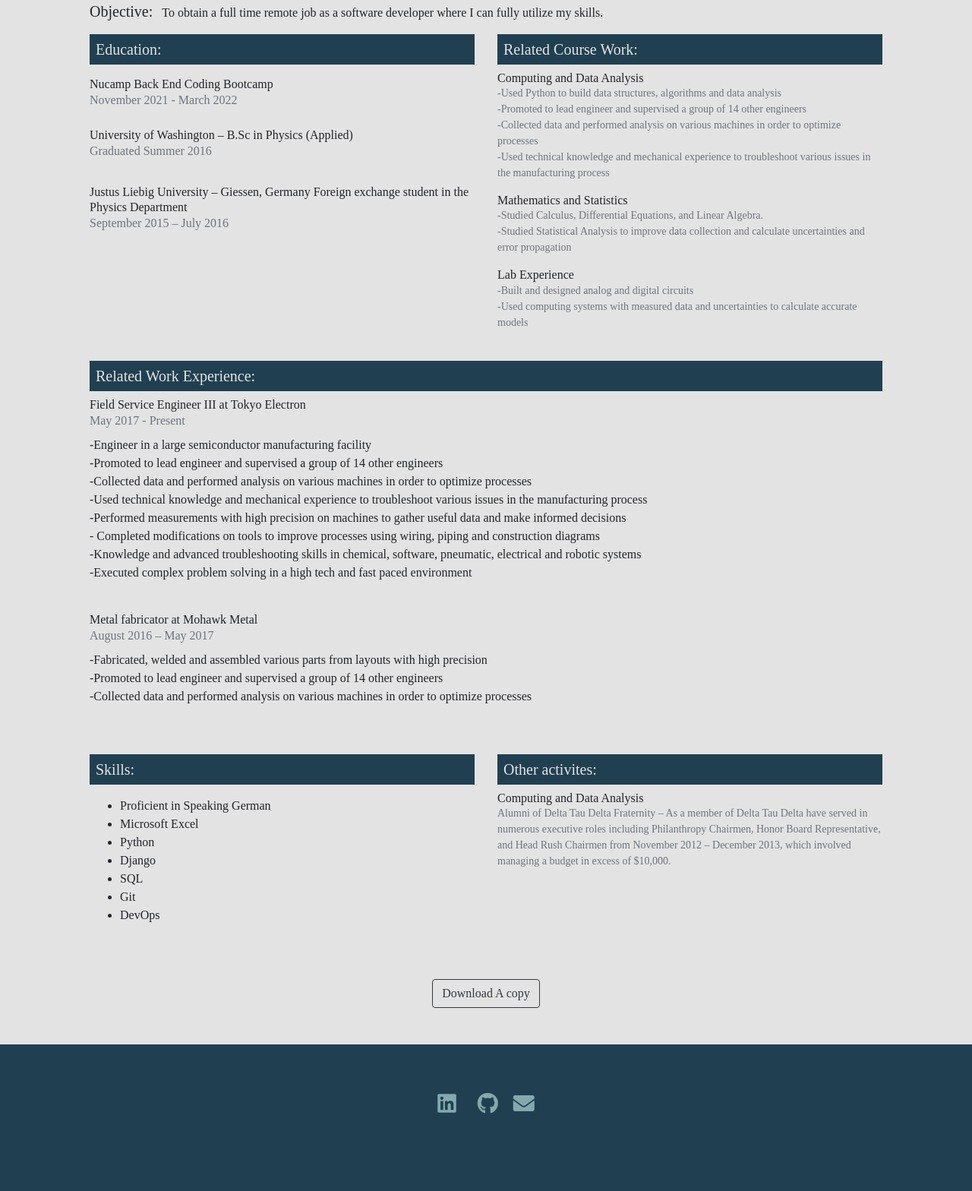
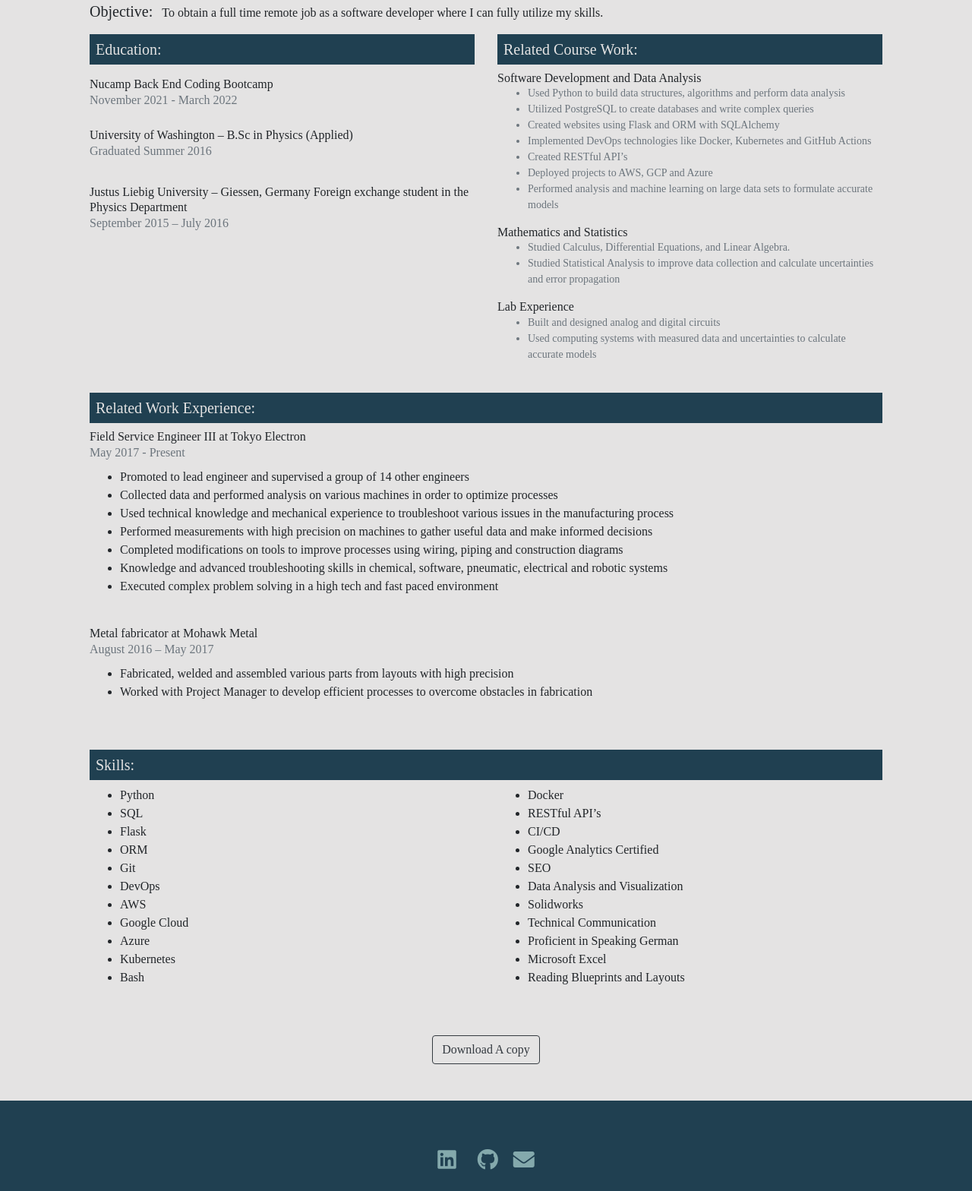
Before and after one commit to vsibley/dannys-portfolio, a website: page resume.html in a window 1280 px wide. Shown: the part 177-1745 px from the top of the page at 76% size. Before the commit the page ends 1716 px from the top, so only its background shows below. Drawn offline with nearby package versions, Linux system fonts and the light colour scheme; a web font is replaced by a local one.

Commit message:
Resume updates and formatting. Build for live package

```diff
--- a/resume.html
+++ b/resume.html
@@ -88,27 +88,29 @@
 
         <div class="col-12 col-md-6">
           <h1 class="h5 fw-bolder bg-titles p-2">Related Course Work:</h1>
-          <h2 class="h6">Computing and Data Analysis</h2>
-          <ul class="list-unstyled mt-n2 text-muted small">
-            <li>-Used Python to build data structures, algorithms and data analysis</li>
-            <li>-Promoted to lead engineer and supervised a group of 14 other engineers</li>
-            <li>-Collected data and performed analysis on various machines in order to optimize processes</li>
-            <li>-Used technical knowledge and mechanical experience to troubleshoot various issues in the
-              manufacturing process</li>
+          <h2 class="h6">Software Development and Data Analysis</h2>
+          <ul class="mt-n2 text-muted small">
+            <li>Used Python to build data structures, algorithms and perform data analysis</li>
+            <li>Utilized PostgreSQL to create databases and write complex queries</li>
+            <li>Created websites using Flask and ORM with SQLAlchemy</li>
+            <li>Implemented DevOps technologies like Docker, Kubernetes and GitHub Actions</li>
+            <li>Created RESTful API’s</li>
+            <li>Deployed projects to AWS, GCP and Azure</li>
+            <li>Performed analysis and machine learning on large data sets to formulate accurate models</li>
           </ul>
           <div>
             <h2 class="h6">Mathematics and Statistics</h2>
-            <ul class="list-unstyled mt-n2 text-muted small">
-              <li>-Studied Calculus, Differential Equations, and Linear Algebra.</li>
-              <li>-Studied Statistical Analysis to improve data collection and calculate uncertainties and error
+            <ul class="mt-n2 text-muted small">
+              <li>Studied Calculus, Differential Equations, and Linear Algebra.</li>
+              <li>Studied Statistical Analysis to improve data collection and calculate uncertainties and error
                 propagation</li>
             </ul>
           </div>
           <div>
             <h2 class="h6">Lab Experience</h2>
-            <ul class="list-unstyled mt-n2 text-muted small">
-              <li>-Built and designed analog and digital circuits</li>
-              <li>-Used computing systems with measured data and uncertainties to calculate accurate models</li>
+            <ul class="mt-n2 text-muted small">
+              <li>Built and designed analog and digital circuits</li>
+              <li>Used computing systems with measured data and uncertainties to calculate accurate models</li>
             </ul>
           </div>
         </div>
@@ -123,19 +125,19 @@
           <div>
             <h2 class="h6 mt-2 fw-bolder">Field Service Engineer III at Tokyo Electron</h2>
             <p class="text-muted mt-n2">May 2017 - Present</p>
-            <ul class="list-unstyled mt-n2">
-              <li>-Engineer in a large semiconductor manufacturing facility</li>
-              <li>-Promoted to lead engineer and supervised a group of 14 other engineers</li>
-              <li>-Collected data and performed analysis on various machines in order to optimize processes</li>
-              <li>-Used technical knowledge and mechanical experience to troubleshoot various issues in the
-                manufacturing process</li>
-              <li>-Performed measurements with high precision on machines to gather useful data and make informed
-                decisions</li>
-              <li>- Completed modifications on tools to improve processes using wiring, piping and construction diagrams
+            <ul class="mt-n2">
+              <li>Promoted to lead engineer and supervised a group of 14 other engineers</li>
+              <li>Collected data and performed analysis on various machines in order to optimize processes</li>
+              <li>Used technical knowledge and mechanical experience to troubleshoot various issues in the manufacturing
+                process</li>
+              <li>Performed measurements with high precision on machines to gather useful data and make informed
+                decisions
               </li>
-              <li>-Knowledge and advanced troubleshooting skills in chemical, software, pneumatic, electrical and
-                robotic systems</li>
-              <li>-Executed complex problem solving in a high tech and fast paced environment</li>
+              <li>Completed modifications on tools to improve processes using wiring, piping and construction diagrams
+              </li>
+              <li>Knowledge and advanced troubleshooting skills in chemical, software, pneumatic, electrical and robotic
+                systems</li>
+              <li>Executed complex problem solving in a high tech and fast paced environment</li>
             </ul>
           </div>
         </div>
@@ -147,11 +149,9 @@
           <div>
             <h2 class="h6 fw-bolder ">Metal fabricator at Mohawk Metal</h2>
             <p class="text-muted mt-n2">August 2016 – May 2017</p>
-            <ul class="list-unstyled mt-n2">
-              <li>-Fabricated, welded and assembled various parts from layouts with high precision
-              <li>
-              <li>-Promoted to lead engineer and supervised a group of 14 other engineers</li>
-              <li>-Collected data and performed analysis on various machines in order to optimize processes</li>
+            <ul class="mt-n2">
+              <li>Fabricated, welded and assembled various parts from layouts with high precision</li>
+              <li>Worked with Project Manager to develop efficient processes to overcome obstacles in fabrication</li>
             </ul>
           </div>
         </div>
@@ -160,30 +160,49 @@
       <!-- *skills & activites -->
 
       <div class="row pt-5">
-        <div class="col-12 col-md-6">
+        <div class="col-12">
           <h1 class="h5 fw-bolder bg-titles p-2">Skills:</h1>
-          <div class="py-2">
-            <ul>
-              <li>Proficient in Speaking German</li>
-              <li>Microsoft Excel</li>
-              <li>Python</li>
-              <li>Django</li>
-              <li>SQL</li>
-              <li>Git</li>
-              <li>DevOps</li>
-            </ul>
         </div>
       </div>
 
-        <!-- *Related course work -->
+
+      <div class="row">
+        <div class="col-12 col-md-6">
+          <ul>
+            <li>Python</li>
+            <li>SQL</li>
+            <li>Flask </li>
+            <li>ORM</li>
+            <li>Git </li>
+            <li>DevOps </li>
+            <li>AWS</li>
+            <li>Google Cloud</li>
+            <li>Azure </li>
+            <li>Kubernetes</li>
+            <li>Bash</li>
+          </ul>
+        </div>
 
         <div class="col-12 col-md-6">
-          <h1 class="h5 fw-bolder bg-titles p-2">Other activites:</h1>
-          <h2 class="h6">Computing and Data Analysis</h2>
-          <p class="mt-n2 text-muted small">Alumni of Delta Tau Delta Fraternity – As a member of Delta Tau Delta have
-            served in numerous executive roles including Philanthropy Chairmen, Honor Board Representative, and Head
-            Rush Chairmen from November 2012 – December 2013, which involved managing a budget in excess of $10,000.</p>
+          <ul>
+            <li>Docker </li>
+            <li>RESTful API’s</li>
+            <li>CI/CD </li>
+            <li>Google Analytics Certified</li>
+            <li>SEO</li>
+            <li>Data Analysis and Visualization</li>
+            <li>Solidworks</li>
+            <li>Technical Communication</li>
+            <li>Proficient in Speaking German</li>
+            <li>Microsoft Excel</li>
+            <li>Reading Blueprints and Layouts</li>
+          </ul>
         </div>
+
+
+      </div>
+    </div>
+
     </div>
     </div>
 
@@ -191,7 +210,7 @@
       <div class="row justify-content-center">
         <div class="flex-col">
           <ul class="list-unstyled list-inline">
-            <li class="list-inline-item"><a class="btn btn-outline-dark" href="imgs/Danny Sibley Resume.pdf"
+            <li class="list-inline-item"><a class="btn btn-outline-dark" href="imgs/Danny Sibley Resume March 2022.pdf"
                 download="Danny-Sibley's resume">Download A copy</a></li>
 
           </ul>
@@ -201,9 +220,10 @@
   </section>
 
   <!-- Modal -->
+  <section id="modalBody">
     <div class="modal fade" id="exampleModal" tabindex="-1" aria-labelledby="exampleModalLabel" aria-hidden="true">
       <div class="modal-dialog modal-lg">
-      <div class="modal-content" id="modalBody">
+        <div class=" modal-content">
           <div class="modal-header bg-white">
             <h5 class="modal-title" id="exampleModalLabel">Contact info</h5>
             <button type="button" class="close" data-dismiss="modal" aria-label="Close">
@@ -211,37 +231,40 @@
             </button>
           </div>
           <div class="modal-body text-white">
-          <div class="container-fluid px-5 pb-3">
+            <form action="https://getform.io/f/8bc73bc1-0335-4fc0-ba7e-ae0eab655bc2" method="POST">
+              <section>
+                <div class="modal-body text-black">
+                  <div class=" container-fluid px-5 pb-3">
                     <div class="row align-items-center justify-content-center">
                       <div class="col">
-                <form>
-                  <div class="form-group">
-                    <label for="name">Name:</label>
-                    <input type="text" class="form-control" id="name" placeholder="Name">
+                        <div class="form-group"">
+                            <label for=" name">Name:</label>
+                          <input type="text" class="form-control" id="name" placeholder="Name" name='name'>
                         </div>
                       </div>
                     </div>
                     <div class="row align-items-center justify-content-center">
                       <div class="col">
                         <div class="form-group">
-                  <label for="email">Email Address</label>
-                  <input type="email" class="form-control" id="email" placeholder="Email">
+                          <label for="email">Email Address:</label>
+                          <input type="email" class="form-control" id="email" placeholder="Email Address" name='email'>
                         </div>
                       </div>
                     </div>
-
                     <div class="row justify-content-center">
                       <div class="col">
                         <div class="form-group">
-                  <label for="message">Message</label>
-                  <textarea class="form-control" id="message" rows="3" placeholder="Message"></textarea>
+                          <label for="message">Message:</label>
+                          <textarea class="form-control" id="message" rows="3" placeholder="Message"
+                            name='message'></textarea>
                         </div>
                       </div>
                     </div>
+                    <button type="submit" class="btn btn-outline-light">Send</button>
                   </div>
-          <div class="modal-footer">
-            <button type="submit" class="btn btn-outline-light" data-dismiss="modal">Send</button>
                 </div>
+              </section>
+            </form>
           </div>
         </div>
       </div>
```
Also changed, not shown: index.html (+3 -3 lines), dist/css/main.css, dist/imgs/headshot.jpeg (added), dist/imgs/machine-learning.webp (added), giphy.gif (renamed from imgs/giphy.gif), imgs/machine-learning.webp (added), 6 other files. Lines whose indentation alone changed are shown as unchanged.
